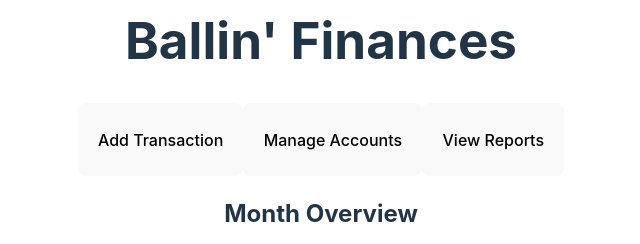
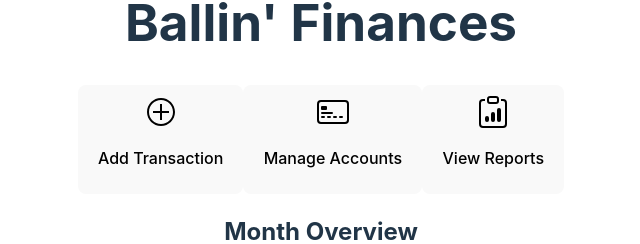
Before and after one commit to lewispricey/wealth-web, a React (Vite) app: page / in a window 1280 px wide. Shown: the part 158-402 px from the top of the page, without its empty margins (319-959 px from the left). Built offline with nearby package versions, Linux system fonts and the light colour scheme; no server answers.

Commit message:
feat: adds icons to nav buttons

```diff
--- /dev/null
+++ b/src/components/atoms/icons/AccountsIcon.jsx
@@ -0,0 +1,25 @@
+import React from "react";
+
+const AccountsIcon = () => {
+  return (
+    <svg
+      width="32px"
+      height="32px"
+      viewBox="0 0 16 16"
+      fill="#1C2033"
+      x="156.5"
+      y="156.5"
+      role="img"
+      xmlns="http://www.w3.org/2000/svg"
+    >
+      <g fill="#1C2033">
+        <g fill="currentColor">
+          <path d="M14 3a1 1 0 0 1 1 1v8a1 1 0 0 1-1 1H2a1 1 0 0 1-1-1V4a1 1 0 0 1 1-1h12zM2 2a2 2 0 0 0-2 2v8a2 2 0 0 0 2 2h12a2 2 0 0 0 2-2V4a2 2 0 0 0-2-2H2z" />
+          <path d="M2 5.5a.5.5 0 0 1 .5-.5h2a.5.5 0 0 1 .5.5v1a.5.5 0 0 1-.5.5h-2a.5.5 0 0 1-.5-.5v-1zm0 3a.5.5 0 0 1 .5-.5h5a.5.5 0 0 1 0 1h-5a.5.5 0 0 1-.5-.5zm0 2a.5.5 0 0 1 .5-.5h1a.5.5 0 0 1 0 1h-1a.5.5 0 0 1-.5-.5zm3 0a.5.5 0 0 1 .5-.5h1a.5.5 0 0 1 0 1h-1a.5.5 0 0 1-.5-.5zm3 0a.5.5 0 0 1 .5-.5h1a.5.5 0 0 1 0 1h-1a.5.5 0 0 1-.5-.5zm3 0a.5.5 0 0 1 .5-.5h1a.5.5 0 0 1 0 1h-1a.5.5 0 0 1-.5-.5z" />
+        </g>
+      </g>
+    </svg>
+  );
+};
+
+export default AccountsIcon;
--- /dev/null
+++ b/src/components/atoms/icons/AddIcon.jsx
@@ -0,0 +1,26 @@
+import React from "react";
+
+const AddIcon = () => {
+  return (
+    <svg
+      width="32px"
+      height="32px"
+      viewBox="0 0 32 32"
+      fill="#ffffff"
+      x="128"
+      y="128"
+      role="img"
+      xmlns="http://www.w3.org/2000/svg"
+    >
+      <g fill="#ffffff">
+        <path
+          fill="currentColor"
+          d="M16 4c6.6 0 12 5.4 12 12s-5.4 12-12 12S4 22.6 4 16S9.4 4 16 4m0-2C8.3 2 2 8.3 2 16s6.3 14 14 14s14-6.3 14-14S23.7 2 16 2z"
+        />
+        <path fill="currentColor" d="M24 15h-7V8h-2v7H8v2h7v7h2v-7h7z" />
+      </g>
+    </svg>
+  );
+};
+
+export default AddIcon;
--- /dev/null
+++ b/src/components/atoms/icons/ReportsIcon.jsx
@@ -0,0 +1,26 @@
+import React from "react";
+
+const ReportsIcon = () => {
+  return (
+    <svg
+      width="32px"
+      height="32px"
+      viewBox="0 0 16 16"
+      fill="#1C2033"
+      x="156.5"
+      y="156.5"
+      role="img"
+      xmlns="http://www.w3.org/2000/svg"
+    >
+      <g fill="#1C2033">
+        <g fill="currentColor">
+          <path d="M4 11a1 1 0 1 1 2 0v1a1 1 0 1 1-2 0v-1zm6-4a1 1 0 1 1 2 0v5a1 1 0 1 1-2 0V7zM7 9a1 1 0 0 1 2 0v3a1 1 0 1 1-2 0V9z" />
+          <path d="M4 1.5H3a2 2 0 0 0-2 2V14a2 2 0 0 0 2 2h10a2 2 0 0 0 2-2V3.5a2 2 0 0 0-2-2h-1v1h1a1 1 0 0 1 1 1V14a1 1 0 0 1-1 1H3a1 1 0 0 1-1-1V3.5a1 1 0 0 1 1-1h1v-1z" />
+          <path d="M9.5 1a.5.5 0 0 1 .5.5v1a.5.5 0 0 1-.5.5h-3a.5.5 0 0 1-.5-.5v-1a.5.5 0 0 1 .5-.5h3zm-3-1A1.5 1.5 0 0 0 5 1.5v1A1.5 1.5 0 0 0 6.5 4h3A1.5 1.5 0 0 0 11 2.5v-1A1.5 1.5 0 0 0 9.5 0h-3z" />
+        </g>
+      </g>
+    </svg>
+  );
+};
+
+export default ReportsIcon;
--- a/src/components/molecules/NavButton.jsx
+++ b/src/components/molecules/NavButton.jsx
@@ -1,9 +1,28 @@
 import React from "react";
+import AddIcon from "../atoms/icons/AddIcon";
+import AccountsIcon from "../atoms/icons/AccountsIcon";
+import ReportsIcon from "../atoms/icons/ReportsIcon";
 
-const NavButton = ({ text }) => {
+const NavButton = ({ type }) => {
+  const types = {
+    add: {
+      text: "Add Transaction",
+      icon: <AddIcon />,
+    },
+    accounts: {
+      text: "Manage Accounts",
+      icon: <AccountsIcon />,
+    },
+    reports: {
+      text: "View Reports",
+      icon: <ReportsIcon />,
+    },
+  };
+
   return (
     <button>
-      <p>{text}</p>
+      {types[type].icon}
+      <p>{types[type].text}</p>
     </button>
   );
 };
--- a/src/components/organisms/NavBar.jsx
+++ b/src/components/organisms/NavBar.jsx
@@ -4,9 +4,9 @@ import NavButton from "../molecules/NavButton";
 const NavBar = () => {
   return (
     <div>
-      <NavButton text="Add Transaction" />
-      <NavButton text="Manage Accounts" />
-      <NavButton text="View Reports" />
+      <NavButton type="add" />
+      <NavButton type="accounts" />
+      <NavButton type="reports" />
     </div>
   );
 };
```
